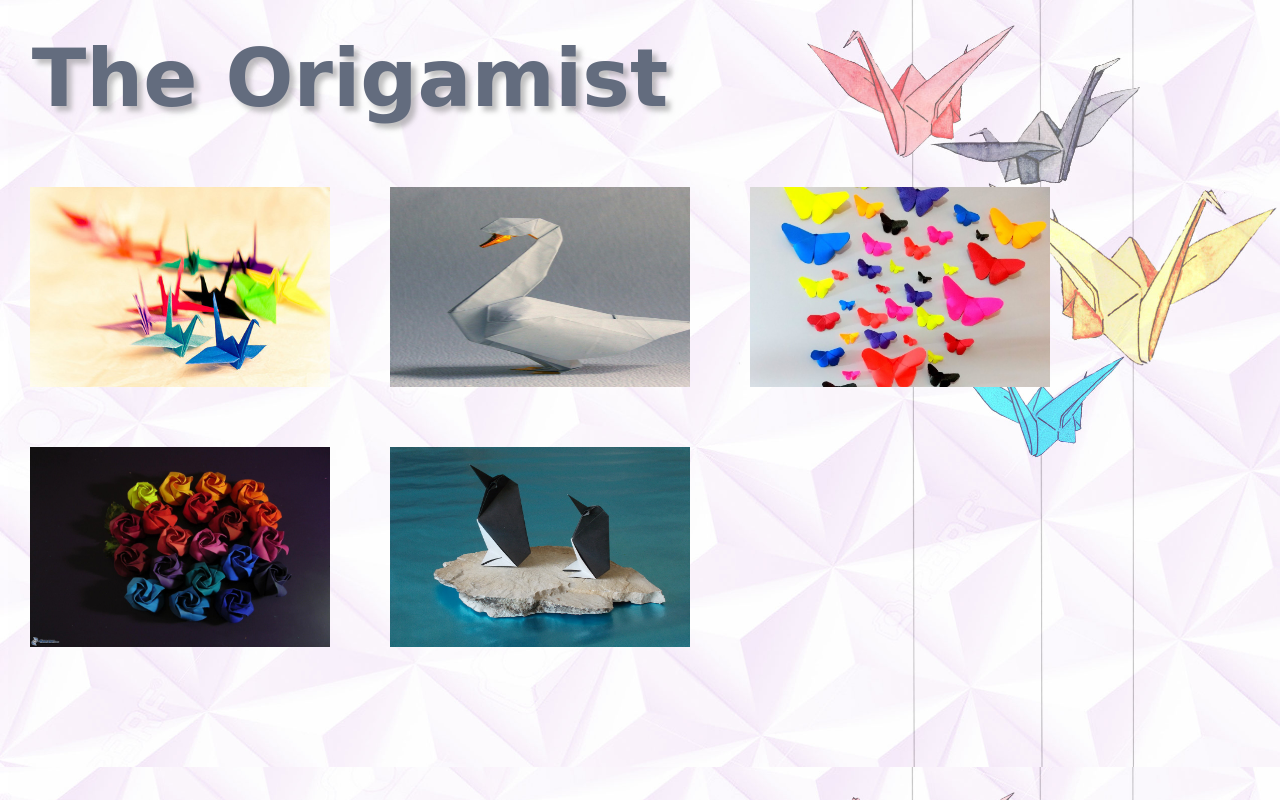
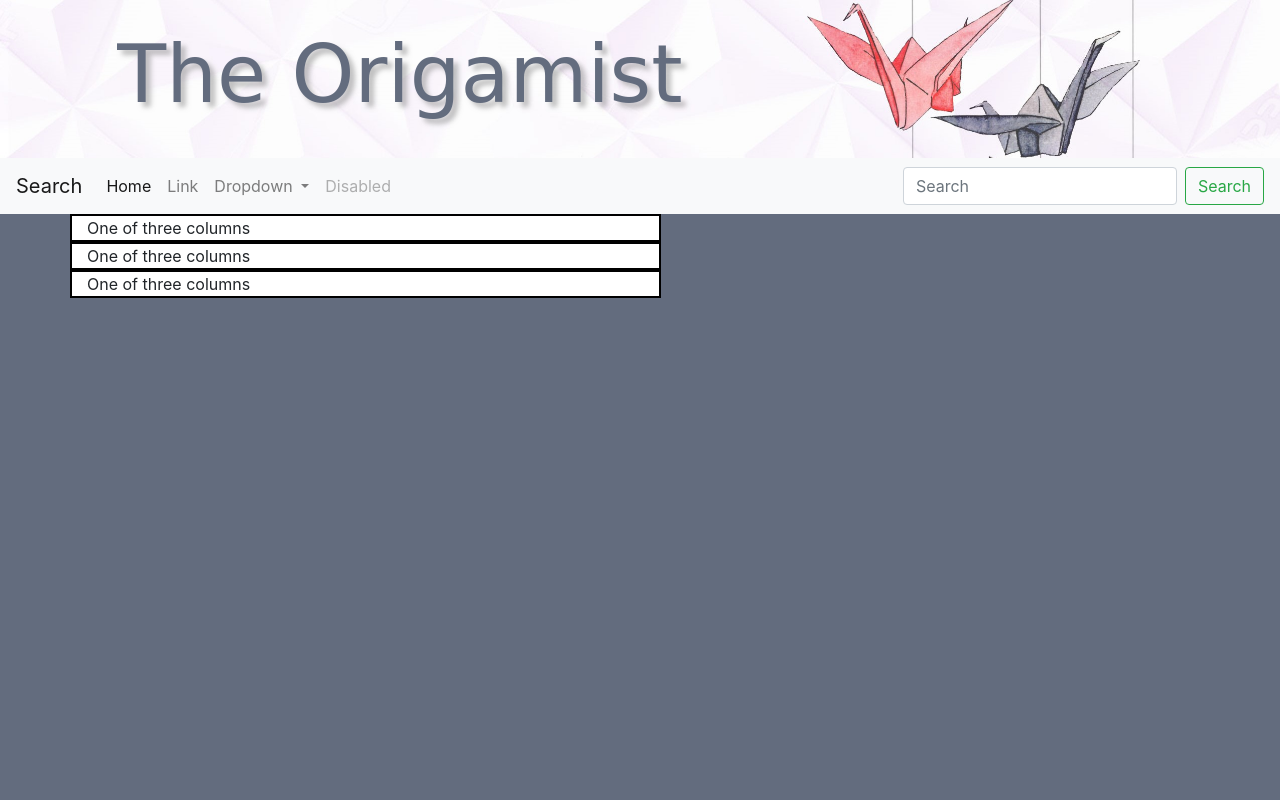
Before and after one commit to TaghreedReda/The-Origamist, a plain HTML site: page index.html in a window 1280 px wide. Drawn offline with nearby package versions, Linux system fonts and the light colour scheme; a web font is replaced by a local one.

Commit message:
bootstrap-stuff

```diff
--- a/index.html
+++ b/index.html
@@ -3,24 +3,66 @@
 <head>
 	<title>The Origamist</title>
 	<link rel="icon" href="icon1.png">
-	<link rel="stylesheet" type="text/css" href="stylesheet.css">
-	<link href="https://fonts.googleapis.com/css?family=Fredericka+the+Great|Special+Elite" rel="stylesheet">
+    <link rel="stylesheet" href="https://stackpath.bootstrapcdn.com/bootstrap/4.3.1/css/bootstrap.min.css" integrity="sha384-ggOyR0iXCbMQv3Xipma34MD+dH/1fQ784/j6cY/iJTQUOhcWr7x9JvoRxT2MZw1T" crossorigin="anonymous">
+    <link href="https://fonts.googleapis.com/css?family=Fredericka+the+Great|Special+Elite" rel="stylesheet">
+    <link rel="stylesheet" type="text/css" href="stylesheet.css">
+
 </head>
 <body>
-	<div class="title">
-        	<h1>The Origamist</h1>
+	<div class="header">
+   <h1>The Origamist</h1>
+</div>
+	<nav class="navbar navbar-expand-lg navbar-light bg-light">
+  <a class="navbar-brand" href="#">Search</a>
+  <button class="navbar-toggler" type="button" data-toggle="collapse" data-target="#navbarSupportedContent" aria-controls="navbarSupportedContent" aria-expanded="false" aria-label="Toggle navigation">
+    <span class="navbar-toggler-icon"></span>
+  </button>
+
+  <div class="collapse navbar-collapse" id="navbarSupportedContent">
+    <ul class="navbar-nav mr-auto">
+      <li class="nav-item active">
+        <a class="nav-link" href="#">Home <span class="sr-only">(current)</span></a>
+      </li>
+      <li class="nav-item">
+        <a class="nav-link" href="#">Link</a>
+      </li>
+      <li class="nav-item dropdown">
+        <a class="nav-link dropdown-toggle" href="#" id="navbarDropdown" role="button" data-toggle="dropdown" aria-haspopup="true" aria-expanded="false">
+          Dropdown
+        </a>
+        <div class="dropdown-menu" aria-labelledby="navbarDropdown">
+          <a class="dropdown-item" href="#">Action</a>
+          <a class="dropdown-item" href="#">Another action</a>
+          <div class="dropdown-divider"></div>
+          <a class="dropdown-item" href="#">Something else here</a>
         </div>
-    <div class="container">
-
-    	<img src="large.jpg">
-
-    	<img src="640-origami-swan-shadow-white-l.jpg">
-    	<img src="maxresdefault.jpg">
-    	<img src="origami,-roses,-colored-papers-219171.jpg">
-    	<img src="20654257239_ea9ed4a4a9_b.jpg">
-
-
+      </li>
+      <li class="nav-item">
+        <a class="nav-link disabled" href="#" tabindex="-1" aria-disabled="true">Disabled</a>
+      </li>
+    </ul>
+    <form class="form-inline my-2 my-lg-0">
+      <input class="form-control mr-sm-2" type="search" placeholder="Search" aria-label="Search">
+      <button class="btn btn-outline-success my-2 my-sm-0" type="submit">Search</button>
+    </form>
+  </div>
+</nav>
+<div class="container">
+  <div class="row">
+    <div class="col col-sm-3 col-md-6 col-lg-12">
+      One of three columns
     </div>
+    <div class="col col-sm-3 col-md-6 col-lg-12">
+      One of three columns
+    </div>
+    <div class="col col-sm-3 col-md-6 col-lg-12">
+      One of three columns
+    </div>
+  </div>
+</div>
+    <script src="https://code.jquery.com/jquery-3.3.1.slim.min.js" integrity="sha384-q8i/X+965DzO0rT7abK41JStQIAqVgRVzpbzo5smXKp4YfRvH+8abtTE1Pi6jizo" crossorigin="anonymous"></script>
+<script src="https://cdnjs.cloudflare.com/ajax/libs/popper.js/1.14.7/umd/popper.min.js" integrity="sha384-UO2eT0CpHqdSJQ6hJty5KVphtPhzWj9WO1clHTMGa3JDZwrnQq4sF86dIHNDz0W1" crossorigin="anonymous"></script>
+<script src="https://stackpath.bootstrapcdn.com/bootstrap/4.3.1/js/bootstrap.min.js" integrity="sha384-JjSmVgyd0p3pXB1rRibZUAYoIIy6OrQ6VrjIEaFf/nJGzIxFDsf4x0xIM+B07jRM" crossorigin="anonymous"></script>
 
 
 
--- a/stylesheet.css
+++ b/stylesheet.css
@@ -3,15 +3,24 @@
 	flex-wrap: wrap;
 	justify-content:left;
 }
-.title{
+.header{
 	display: flex;
 	flex-wrap: wrap;
 	justify-content: left;
+	 padding: 50px;
+  text-align: left;
+  background-image:url(22.jpg);
+	background-size: cover;
+background-repeat: no-repeat;
+	margin: 0px;
+
 }
-
-body{background-image:url(395516.jpg);
-	background-size: cover;
-	margin: 0px;
+.col {
+	background-color: white;
+	border: 2px solid black;
+}
+body{
+	background-color: 	#636c7e;
 	}
 
 h1{
@@ -33,7 +42,7 @@ h1{
 }
 img {
 	width: 300px;
-	height: 200px;
+	height: 250px;
 	margin: 30px;
 	transition: all 1s;
 }
```
Also changed, not shown: 22.jpg (added), 1 other file.
